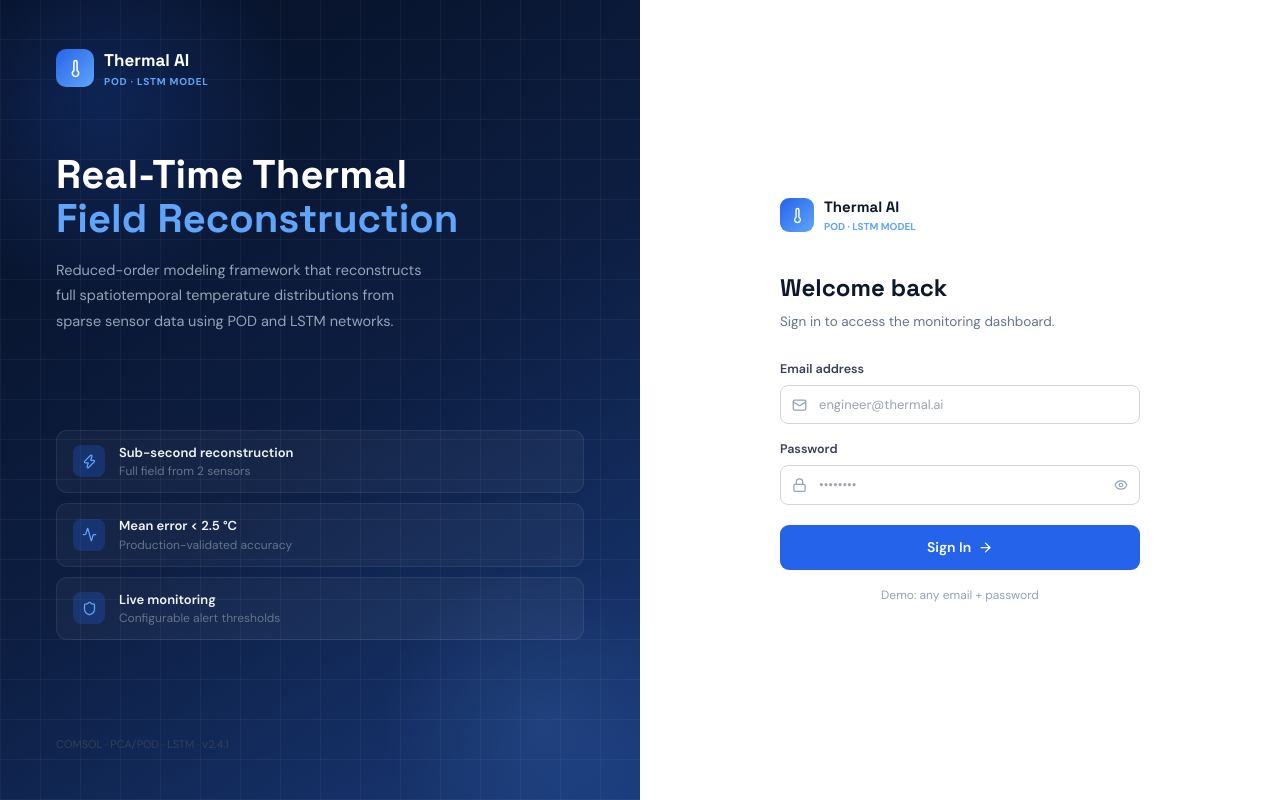
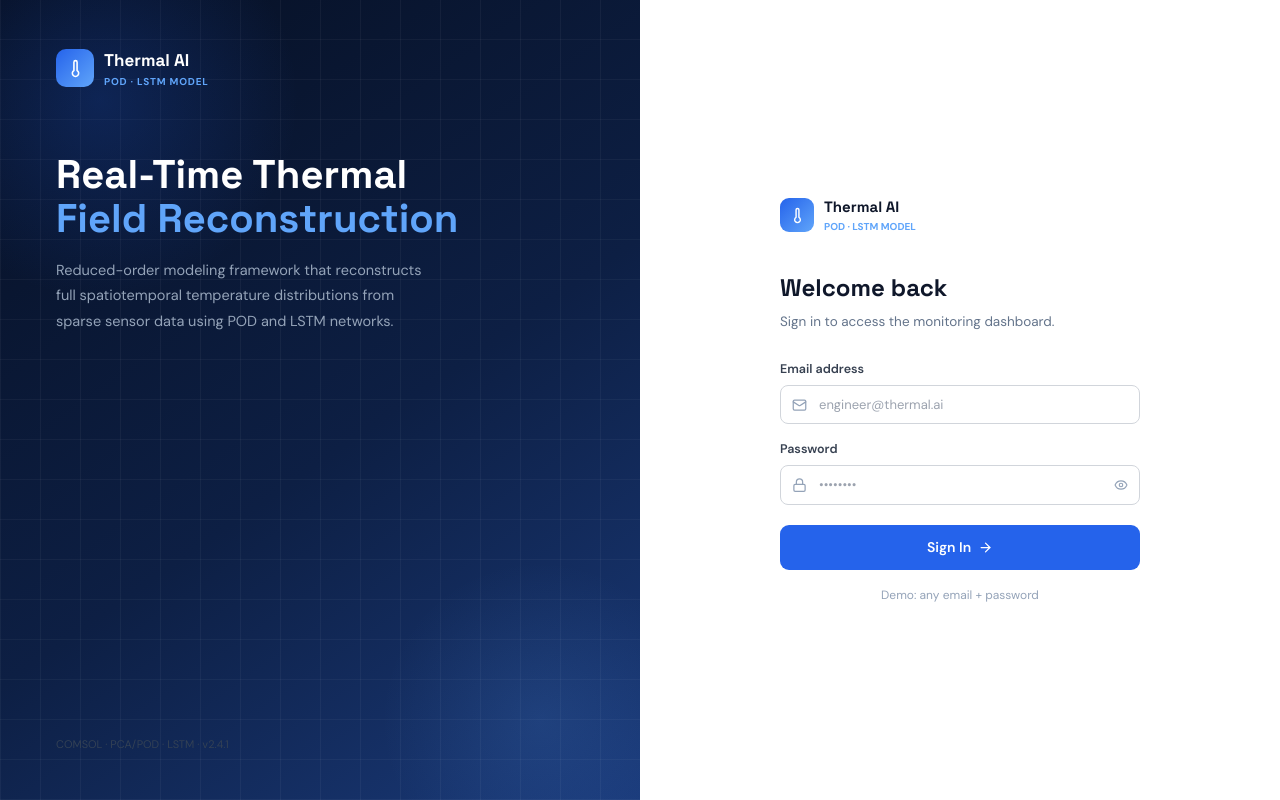
Before and after one commit to uncleasll/thermal-ai, a React (Vite) app: page / in a window 1280 px wide. Built offline with nearby package versions, Linux system fonts and the light colour scheme.

Commit message:
Some changes

```diff
--- a/src/pages/LoginPage.jsx
+++ b/src/pages/LoginPage.jsx
@@ -68,30 +68,7 @@ export default function LoginPage({ onLogin }) {
           </div>
         </div>
 
-        <div style={{ position: "relative", zIndex: 1, display: "flex", flexDirection: "column", gap: 10 }}>
-          {[
-            { icon: Zap, label: "Sub-second reconstruction", desc: "Full field from 2 sensors" },
-            { icon: Activity, label: "Mean error < 2.5 °C", desc: "Production-validated accuracy" },
-            { icon: Shield, label: "Live monitoring", desc: "Configurable alert thresholds" },
-          ].map(({ icon: Icon, label, desc }) => (
-            <div key={label} style={{
-              display: "flex", alignItems: "center", gap: 14,
-              background: "rgba(255,255,255,0.04)", borderRadius: 11,
-              border: "1px solid rgba(255,255,255,0.07)", padding: "12px 16px"
-            }}>
-              <div style={{
-                width: 32, height: 32, borderRadius: 8,
-                background: "rgba(37,99,235,0.25)", display: "flex", alignItems: "center", justifyContent: "center", flexShrink: 0,
-              }}>
-                <Icon size={15} color="#60a5fa" />
-              </div>
-              <div>
-                <div style={{ color: "#f1f5f9", fontWeight: 600, fontSize: 13 }}>{label}</div>
-                <div style={{ color: "#64748b", fontSize: 12 }}>{desc}</div>
-              </div>
-            </div>
-          ))}
-        </div>
+
 
         <div style={{ position: "relative", zIndex: 1, fontSize: 11, color: "#334155" }}>
           COMSOL · PCA/POD · LSTM · v2.4.1
```
